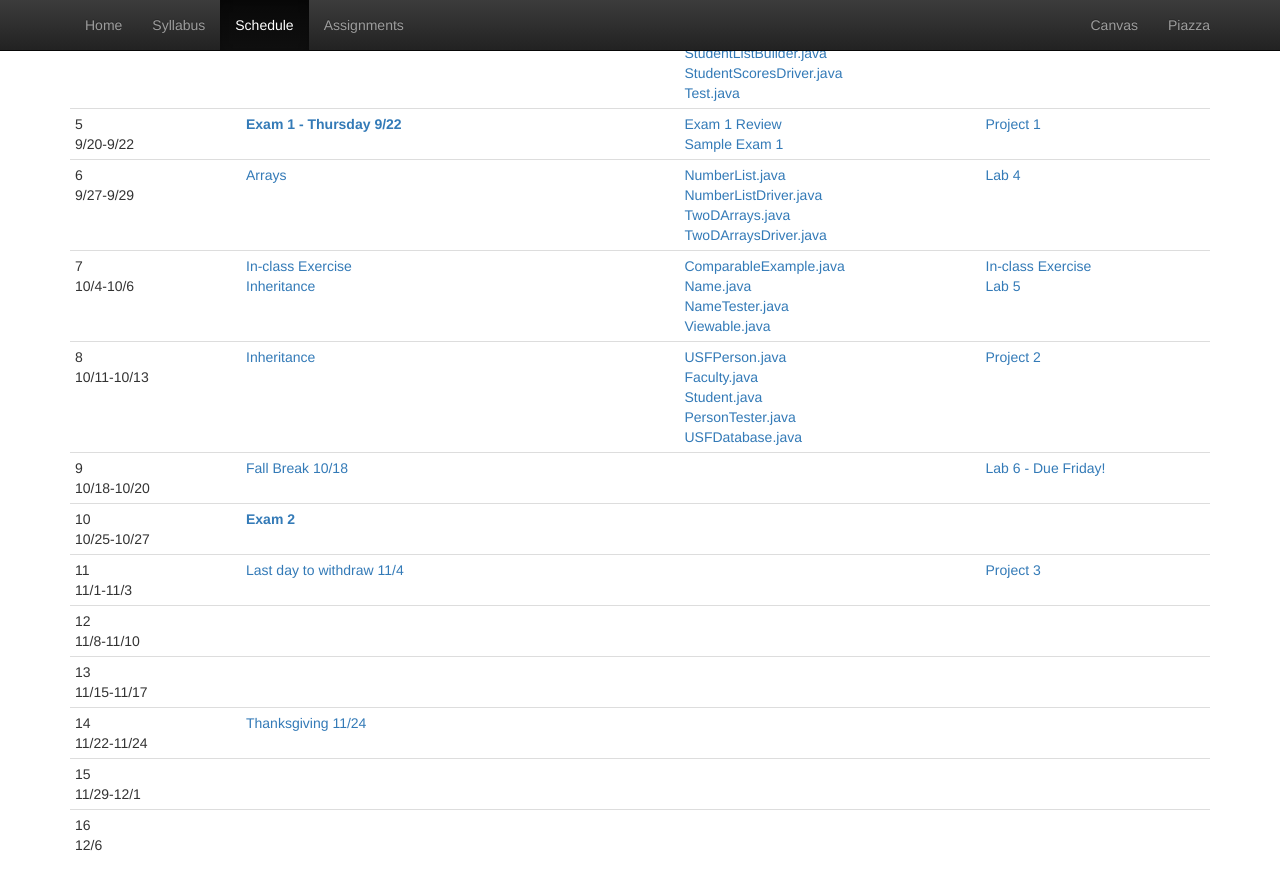
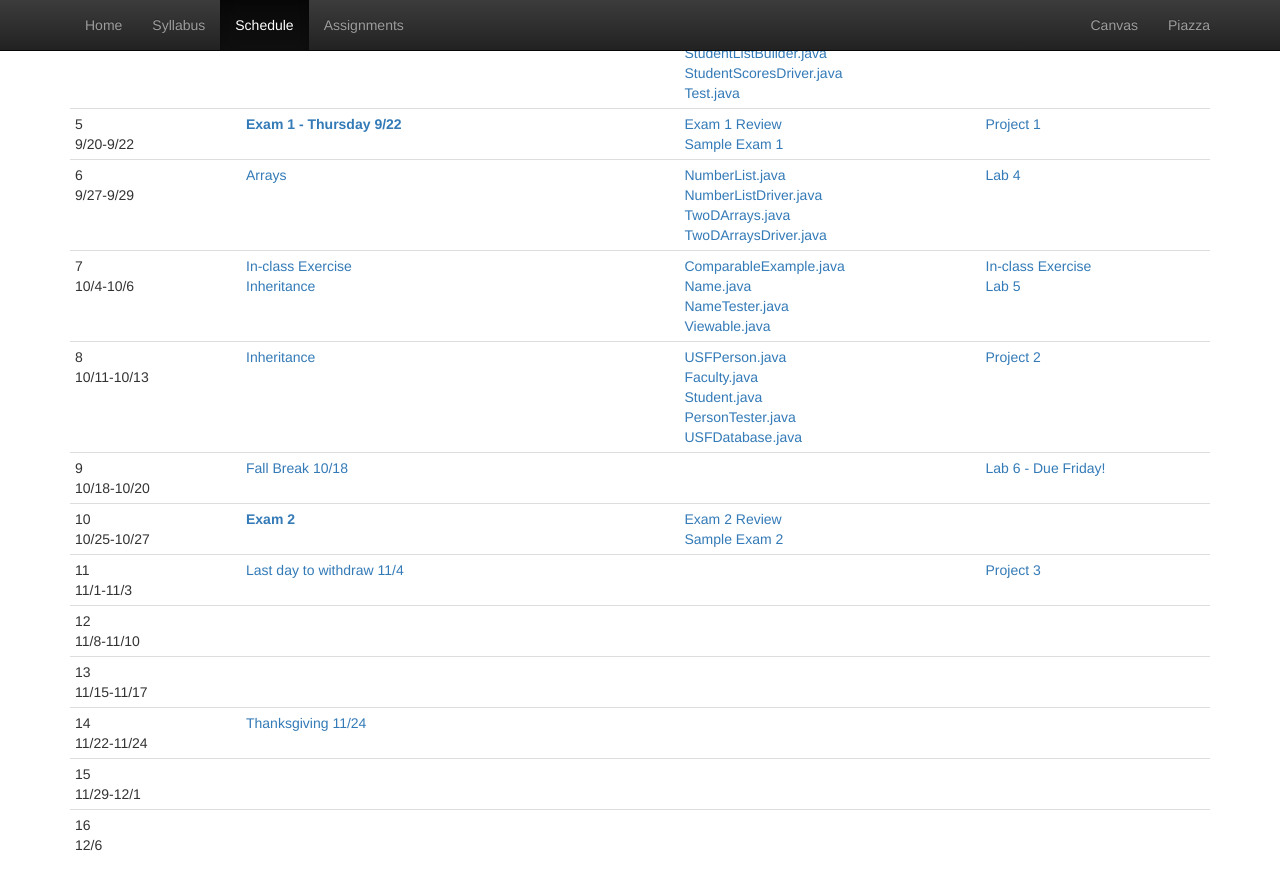
Before and after one commit to CS112-F16/cs112-f16.github.io, a Jekyll site: the page built from schedule.html, in a window 1280 px wide and 900 px high, scrolled down 726 px. Shown: the top 890 px of the window. Built offline with Jekyll 4.4.1, drawn with Linux system fonts in a browser that asks for light colours.

Commit message:
adding exam 2 review materials

```diff
--- a/schedule.html
+++ b/schedule.html
@@ -162,7 +162,10 @@
       <td>
         <strong><span class="text-primary">Exam 2</span></strong>
       </td>
-      <td></td>
+      <td>
+        <a href="https://github.com/CS112-F16/notes/blob/master/exam2review.md">Exam 2 Review</a><br/>
+        <a href="https://github.com/CS112-F16/notes/blob/master/SampleExam2.pdf">Sample Exam 2</a><br/>
+      </td>
       <td></td>
     </tr>
     <tr>
```
